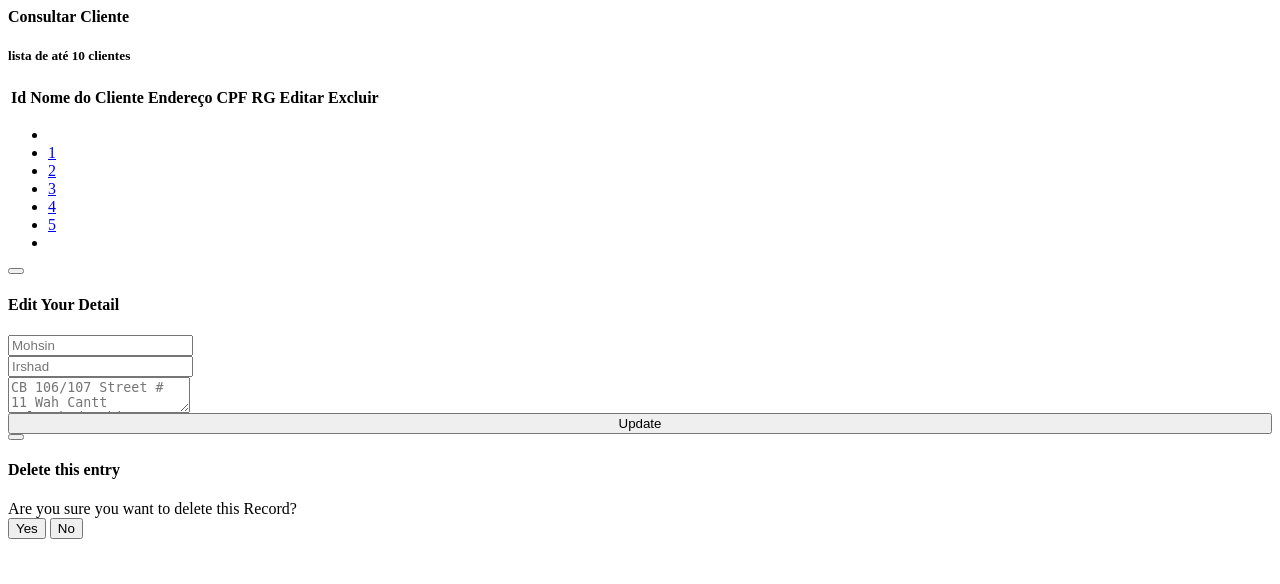
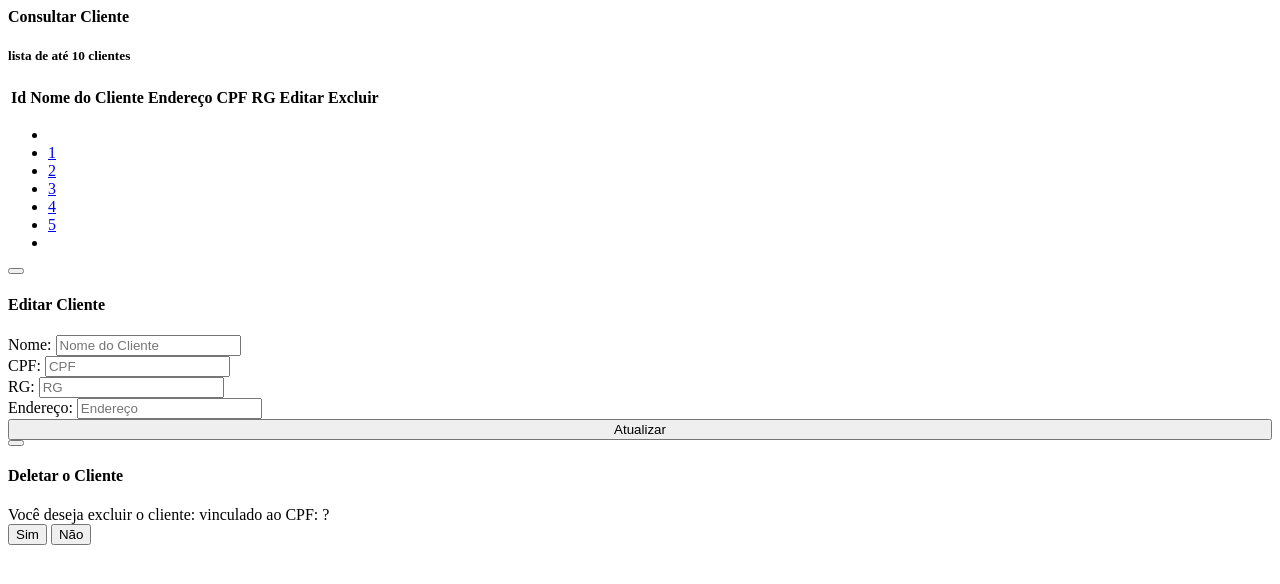
Before and after one commit to gisomarjr/Rastreador, a PHP site: page /View/Cliente/consultarCliente.php in a window 1280 px wide. Shown: the top 584 px of the page. Run offline with PHP 8.4, Linux system fonts and the light colour scheme; lists and menus that the app fills with data are empty.

Commit message:
Consulta e editar ajax cliente

```diff
--- a/Rastreador/Controller/Cliente.php
+++ b/Rastreador/Controller/Cliente.php
@@ -29,4 +29,10 @@
         return $DAOCliente->listar();
      }
 
+     function consultarID($idCliente)
+     {
+        $DAOCliente = new Cliente();
+        return $DAOCliente->consultarID($idCliente);
+     }
+
 }
--- a/Rastreador/View/Cliente/consultarCliente.php
+++ b/Rastreador/View/Cliente/consultarCliente.php
@@ -20,9 +20,9 @@
 });
 </script>
 
+
 <script type="text/javascript">
 	jQuery(document).ready(function(){
-
 
 			jQuery.ajax({
 				type: "POST",
@@ -35,19 +35,15 @@
 
                                    for(var i = 1; i <= data.indice; i++){
 
-
-
-
-                                        $("#conteudo").append("<tr>\n\
+                                          $("#conteudo").append("<tr>\n\
                                                                <td >"+data[i].idCliente+"</td>\n\
                                                                <td >"+data[i].nome+"</td>\n\
                                                                <td >"+data[i].endereco+"</td>\n\
                                                                <td >"+data[i].cpf+"</td>\n\
                                                                <td >"+data[i].rg+"</td>\n\
-                                                               <td><p data-placement='top' data-toggle='tooltip' title='Editar'><button class='btn btn-primary btn-xs' data-title='Edit' data-toggle='modal' data-target='#edit' ><span class='glyphicon glyphicon-pencil'></span></button></p></td>\n\
-                                                               <td><p data-placement='top' data-toggle='tooltip' title='Excluir'><button class='btn btn-danger btn-xs' data-title='Delete' data-toggle='modal' data-target='#delete' ><span class='glyphicon glyphicon-trash'></span></button></p></td>\n\
+                                                               <td><p data-placement='top' data-toggle='tooltip' title='Editar'><button onclick='consultarID("+data[i].idCliente+",\"editar\");' class='btn btn-primary btn-xs' data-title='Edit' data-toggle='modal' data-target='#edit' ><span class='glyphicon glyphicon-pencil'></span></button></p></td>\n\
+                                                               <td><p data-placement='top' data-toggle='tooltip' title='Excluir'><button onclick='consultarID("+data[i].idCliente+",\"excluir\");'  class='btn btn-danger btn-xs' data-title='Delete' data-toggle='modal' data-target='#delete' ><span class='glyphicon glyphicon-trash'></span></button></p></td>\n\
                                                                </tr>");
-
 
                                               }
 
@@ -60,6 +56,50 @@
 			return false;
 
 	});
+	</script>
+
+<script type="text/javascript">
+
+		function consultarID(idCliente,tipo){
+			jQuery.ajax({
+				type: "POST",
+				url: "../../Action/Cliente.php",
+                                dataType : "json",
+				data: {acao : "consultarID", idCliente: idCliente},
+				success: function( data )
+
+				{
+                                   if(tipo === "editar"){
+                                    for(var i = 1; i <= data.indice; i++)
+                                    {
+
+                                        $('#valorNomeCliente').val(data[i].nome);
+                                        $('#valorRgCliente').val(data[i].rg);
+                                        $('#valorCpfCliente').val(data[i].cpf);
+                                        $('#valorEnderecoCliente').val(data[i].endereco);
+                                    }
+                                }
+                                    else
+                                    {
+                                        for(var i = 1; i <= data.indice; i++)
+                                        {
+                                            $('#ExcluirNomeCliente').html("");
+                                            $('#ExcluirCpfCliente').html("");
+                                            $('#ExcluirNomeCliente').append(data[i].nome);
+                                            $('#ExcluirCpfCliente').append(data[i].cpf);
+                                        }
+                                    }
+                                }
+
+
+
+
+
+			});
+
+			return false;
+
+                                                   }
 	</script>
 
 
@@ -116,30 +156,43 @@
 	</div>
 </div>
 
-
+<!--Editar-->
 <div class="modal fade" id="edit" tabindex="-1" role="dialog" aria-labelledby="edit" aria-hidden="true">
       <div class="modal-dialog">
     <div class="modal-content">
           <div class="modal-header">
+
         <button type="button" class="close" data-dismiss="modal" aria-hidden="true"><span class="glyphicon glyphicon-remove" aria-hidden="true"></span></button>
-        <h4 class="modal-title custom_align" id="Heading">Edit Your Detail</h4>
-      </div>
+
+        <h4 class="modal-title custom_align" id="Heading">Editar Cliente</h4>
+
+          </div>
           <div class="modal-body">
           <div class="form-group">
-        <input class="form-control " type="text" placeholder="Mohsin">
+
+        Nome: <input id="valorNomeCliente" class="form-control" type="text" placeholder="Nome do Cliente">
+
+        </div>
+
+        <div class="form-group">
+
+       CPF: <input id="valorCpfCliente" class="form-control " type="text" placeholder="CPF">
         </div>
         <div class="form-group">
 
-        <input class="form-control " type="text" placeholder="Irshad">
-        </div>
-        <div class="form-group">
-        <textarea rows="2" class="form-control" placeholder="CB 106/107 Street # 11 Wah Cantt Islamabad Pakistan"></textarea>
-
+       RG: <input id="valorRgCliente" class="form-control " type="text" placeholder="RG">
 
         </div>
+
+        <div class="form-group">
+
+        Endereço: <input id="valorEnderecoCliente" class="form-control " type="text" placeholder="Endereço">
+
+        </div>
+
       </div>
           <div class="modal-footer ">
-        <button type="button" class="btn btn-warning btn-lg" style="width: 100%;"><span class="glyphicon glyphicon-ok-sign"></span> Update</button>
+        <button type="button" class="btn btn-warning btn-lg" style="width: 100%;"><span class="glyphicon glyphicon-ok-sign"></span> Atualizar</button>
       </div>
         </div>
     <!-- /.modal-content -->
@@ -148,22 +201,25 @@
     </div>
 
 
-
+    <!--Excluir-->
     <div class="modal fade" id="delete" tabindex="-1" role="dialog" aria-labelledby="edit" aria-hidden="true">
       <div class="modal-dialog">
     <div class="modal-content">
           <div class="modal-header">
         <button type="button" class="close" data-dismiss="modal" aria-hidden="true"><span class="glyphicon glyphicon-remove" aria-hidden="true"></span></button>
-        <h4 class="modal-title custom_align" id="Heading">Delete this entry</h4>
+        <h4 class="modal-title custom_align" id="Heading">Deletar o Cliente</h4>
       </div>
           <div class="modal-body">
 
-       <div class="alert alert-danger"><span class="glyphicon glyphicon-warning-sign"></span> Are you sure you want to delete this Record?</div>
+       <div class="alert alert-danger">
+           <span class="glyphicon glyphicon-warning-sign"></span>
+           Você deseja excluir o cliente: <b id="ExcluirNomeCliente" ></b> vinculado ao CPF: <b id="ExcluirCpfCliente"></b> ?
+       </div>
 
       </div>
         <div class="modal-footer ">
-        <button type="button" class="btn btn-success" ><span class="glyphicon glyphicon-ok-sign"></span> Yes</button>
-        <button type="button" class="btn btn-default" data-dismiss="modal"><span class="glyphicon glyphicon-remove"></span> No</button>
+        <button type="button" class="btn btn-success" ><span class="glyphicon glyphicon-ok-sign"></span> Sim</button>
+        <button type="button" class="btn btn-default" data-dismiss="modal"><span class="glyphicon glyphicon-remove"></span> Não</button>
       </div>
         </div>
     <!-- /.modal-content -->
```
Also changed, not shown: Rastreador/Action/Cliente.php (+11 -0 lines), Rastreador/DAO/Cliente.php (+37 -1 lines).
